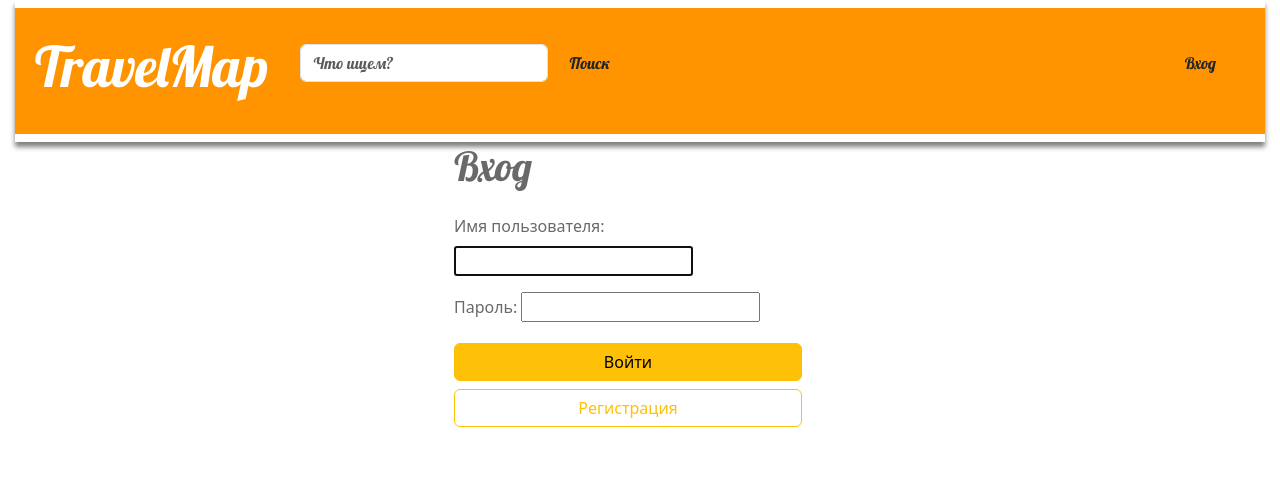
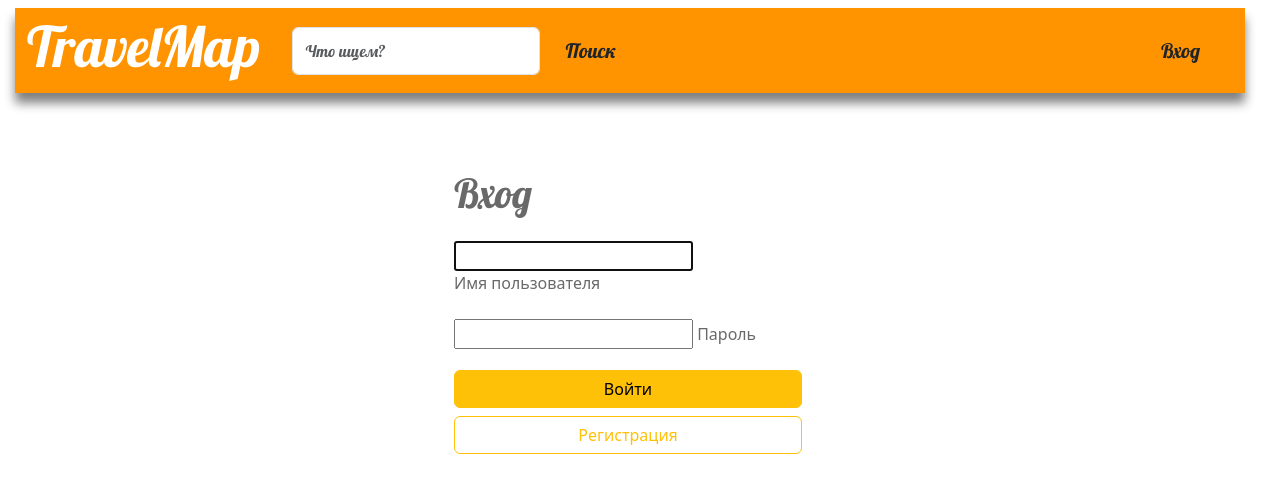
Before and after one commit to phk70/diplom_blog, a Django app: page /users/login/ in a window 1280 px wide. Shown: the top 493 px of the page. Run offline with Django 5.2, Linux system fonts and the light colour scheme.

Commit message:
В нав переделал все ссылки на кнопки. верстка nav, register, login

```diff
--- a/blog/static/css/blog.css
+++ b/blog/static/css/blog.css
@@ -10,9 +10,7 @@ body {
 }
 
 nav {
-    box-shadow: 0px 5px 5px gray;
     font-family: 'Lobster', cursive;
-
 }
 
 .search-button {
@@ -94,10 +92,12 @@ h1, h2, h3, h4 {
 
 .page-header {
     background-color: #ff9400;
-    margin-top: 0;
-    padding: 20px 20px 20px 20px;
+    /* margin-top: 0; */
+    /* padding: 20px 20px 20px 00px; */
+    margin: 0px 20px 20px 00px;
     max-width: 100%;
     overflow-x: hidden;
+    box-shadow: 0px 10px 10px gray;
 }
 
 @media (max-width: 767px) {
@@ -178,9 +178,9 @@ h1, h2, h3, h4 {
             width: 75%;
         }
     }
-}
 
-  @media (min-width: 1200px) {
+
+@media (min-width: 1200px) {
     .navbar-toggler {
         display: none;
     }
--- a/blog/templates/blog/nav.html
+++ b/blog/templates/blog/nav.html
@@ -11,27 +11,33 @@
             <div class="d-flex justify-content-between">
                 {% if user.is_authenticated %}
                 <div class="d-flex flex-column">
-                    <a class="btn btn-transparent" href="{% url 'blog:post_add' %}" style="vertical-align: middle">Добавить запись</a>
+                    <a href="{% url 'blog:post_add' %}">
+                        <button type="button" class="btn btn-transparent btn-lg">Добавить запись</button>
+                    </a>
                 </div>
                 {% endif %}
-                <form class="d-flex mb-3" action="{% url 'blog:search' %}" method="get">
+                <form class="d-flex" action="{% url 'blog:search' %}" method="get">
                     <input class="form-control me-2"
                         name="qsearch"
                         type="text"
                         placeholder="Что ищем?"
                         required oninvalid="this.setCustomValidity('Чтобы найти нужно спросить')"
                         oninput="setCustomValidity('')">
-                    <button class="btn btn-transparent" type="submit">Поиск</button>
+                    <button class="btn btn-transparent btn-lg" type="submit">Поиск</button>
                 </form>
                 <form method="post" action="{% url 'users:logout' %}">
                     {% csrf_token %}
                     {% if user.is_authenticated %}
-                        <div class="d-flex flex-column">
-                            <a href="{% url 'users:profile' %}" class="btn btn-transparent mb-2">{{user.username}}</a>
-                            <button type="submit" class="btn btn-transparent">Выход</button>
+                        <div class="d-flex">
+                            <a href="{% url 'users:profile' %}">
+                                <button type="button" class="btn btn-transparent btn-lg">{{user.username}}</button>
+                            </a>
+                            <button type="submit" class="btn btn-transparent btn-lg">Выход</button>
+                    {% else %}
+                        <a href="{% url 'users:login' %}">
+                            <button type="button" class="btn btn-transparent btn-lg">Вход</button>
+                        </a>
                         </div>
-                    {% else %}
-                        <a href="{% url 'users:login' %}" class="btn btn-transparent">Вход</a>
                     {% endif %}
                 </form>
             </div>
--- a/blog/templates/blog/post_add.html
+++ b/blog/templates/blog/post_add.html
@@ -3,7 +3,7 @@
 {% block title %}TravelMap - Создание записи{% endblock title %}
 {% block content %}
 
-    <div class="row justify-content-center">
+    <div class="row justify-content-center mt-5">
         <div class="col-12 col-md-8 col-lg-6">
             <h2 class="mb-4">Новая запись</h2>
             <form method="post" enctype="multipart/form-data">
--- a/blog/templates/blog/post_confirm_delete.html
+++ b/blog/templates/blog/post_confirm_delete.html
@@ -3,7 +3,7 @@
 {% block title %}TravelMap - Удаление записи{% endblock title %}
 {% block content %}
 
-    <div class="row justify-content-center">
+    <div class="row justify-content-center mt-5">
         <div class="col-12 col-md-8 col-lg-6">
             <h1 class="mb-4">Удаление записи</h1>
             <form method="post">
--- a/blog/templates/blog/post_detail.html
+++ b/blog/templates/blog/post_detail.html
@@ -2,7 +2,7 @@
 
 {% block title %}TravelMap - {{ post.title }}{% endblock title %}
 {% block content %}
-    <div class="post">
+    <div class="post mt-5">
         {% if post.published_date %}
 
                 <div class="col-12">
--- a/blog/templates/blog/post_list.html
+++ b/blog/templates/blog/post_list.html
@@ -3,7 +3,7 @@
 {% block title %}TravelMap - Все маршруты{% endblock title %}
 {% block content %}
 {% comment %} СТРОЧКУ НИЖЕ УДАЛИТЬ ПРИ ЗАВЕРШЕНИИ ОТЛАДКИ {% endcomment %}
-<h5 class="mb-3 mt-3" style="color: dimgray">Уважаемые гости! Сайт находится на этапе разработки и тестирования, некоторые функции могут не работать или работать не корректно. Все пофиксим в ближайшее время.</h5><hr>
+<h5 class="mb-3 mt-3" style="color: dimgray mt-5">Уважаемые гости! Сайт находится на этапе разработки и тестирования, некоторые функции могут не работать или работать не корректно. Все пофиксим в ближайшее время.</h5><hr>
     {% for post in posts %}
         <div class="col-12 col-md-8 m-3">
             <div class="post">
--- a/blog/templates/blog/post_update.html
+++ b/blog/templates/blog/post_update.html
@@ -3,7 +3,7 @@
 {% block title %}TravelMap - Обновление записи {{ post.title }}{% endblock title %}
 {% block content %}
 
-    <div class="row justify-content-center">
+    <div class="row justify-content-center mt-5">
         <div class="col-12 col-md-8 col-lg-6">
             <h2 class="mb-4">Изменение записи {{ post.title }}</h2>
             <form method="post" enctype="multipart/form-data">
--- a/blog/templates/blog/posts_user.html
+++ b/blog/templates/blog/posts_user.html
@@ -3,7 +3,7 @@
 {% block title %}TravelMap - Посты пользователя{% endblock title %}
 {% block content %}
 
-    <h2 class="mb-4">Записи пользователя</h2>
+    <h2 class="mb-4 mt-5">Записи пользователя</h2>
 
         {% for post in posts %}
             <div class="col-12 col-md-6 col-lg-4 mb-4">
--- a/blog/templates/blog/search.html
+++ b/blog/templates/blog/search.html
@@ -3,7 +3,7 @@
 {% block title %}TravelMap - Результаты поиска{% endblock title %}
 {% block content %}
 {% comment %} СТРОЧКУ НИЖЕ УДАЛИТЬ ПРИ ЗАВЕРШЕНИИ ОТЛАДКИ {% endcomment %}
-<h5 class="mb-3 mt-3" style="color: dimgray">Уважаемые гости! Сайт находится на этапе разработки и тестирования, некоторые функции могут не работать или работать не корректно. Все пофиксим в ближайшее время.</h5><hr>
+<h5 class="mb-3 mt-5" style="color: dimgray">Уважаемые гости! Сайт находится на этапе разработки и тестирования, некоторые функции могут не работать или работать не корректно. Все пофиксим в ближайшее время.</h5><hr>
     {% for post in posts %}
         <div class="col-12 col-md-8 m-3">
             <div class="post">
--- a/users/templates/users/login.html
+++ b/users/templates/users/login.html
@@ -1,18 +1,18 @@
 {% extends "blog/base.html" %}
   {% block content %}
 
-      <div class="row justify-content-center">
+      <div class="row justify-content-center mt-5">
           <div class="col-12 col-md-6 col-lg-4">
               <h1 class="mb-4">Вход</h1>
               <form method="post">
                   {% csrf_token %}
                   <div class="mb-3">
-                      <label for="{{ form.username.id_for_label }}" class="form-label">Имя пользователя:</label>
                       {{ form.username }}
+                      <label for="{{ form.username.id_for_label }}" class="form-label">Имя пользователя</label>
                   </div>
                   <div class="mb-3">
-                      <label for="{{ form.password.id_for_label }}" class="form-label">Пароль:</label>
                       {{ form.password }}
+                      <label for="{{ form.password.id_for_label }}" class="form-label">Пароль</label>
                   </div>
                   <div class="d-grid gap-2">
                       <button type="submit" class="btn btn-warning">Войти</button>
--- a/users/templates/users/profile.html
+++ b/users/templates/users/profile.html
@@ -4,7 +4,7 @@
     {% if user.profile %}
 
 
-                <div class="col-12 col-md-4 mb-3">
+                <div class="col-12 col-md-4 mb-3 mt-5">
                     {% if user.profile.image %}
                         <img src="{{ user.profile.image.url }}" class="img-fluid rounded-circle" alt="{{ user.username }}">
                     {% endif %}
--- a/users/templates/users/register.html
+++ b/users/templates/users/register.html
@@ -1,15 +1,15 @@
 {% extends "blog/base.html" %}
   {% block content %}
 <div class="container">
-  <div class="row justify-content-center">
+  <div class="row justify-content-center mt-5">
       <div class="col-12 col-md-6 col-lg-4">
           <h1 class="mb-4">Регистрация</h1>
           <form method="post">
               {% csrf_token %}
               {% for field in form %}
                   <div class="mb-3">
-                      <label for="{{ field.id_for_label }}" class="form-label">{{ field.label }}:</label>
                       {{ field }}
+                      <label for="{{ field.id_for_label }}" class="form-label">{{ field.label }}</label>
                   </div>
               {% endfor %}
               <button class="btn btn-warning" type="submit">Регистрация</button>
```
